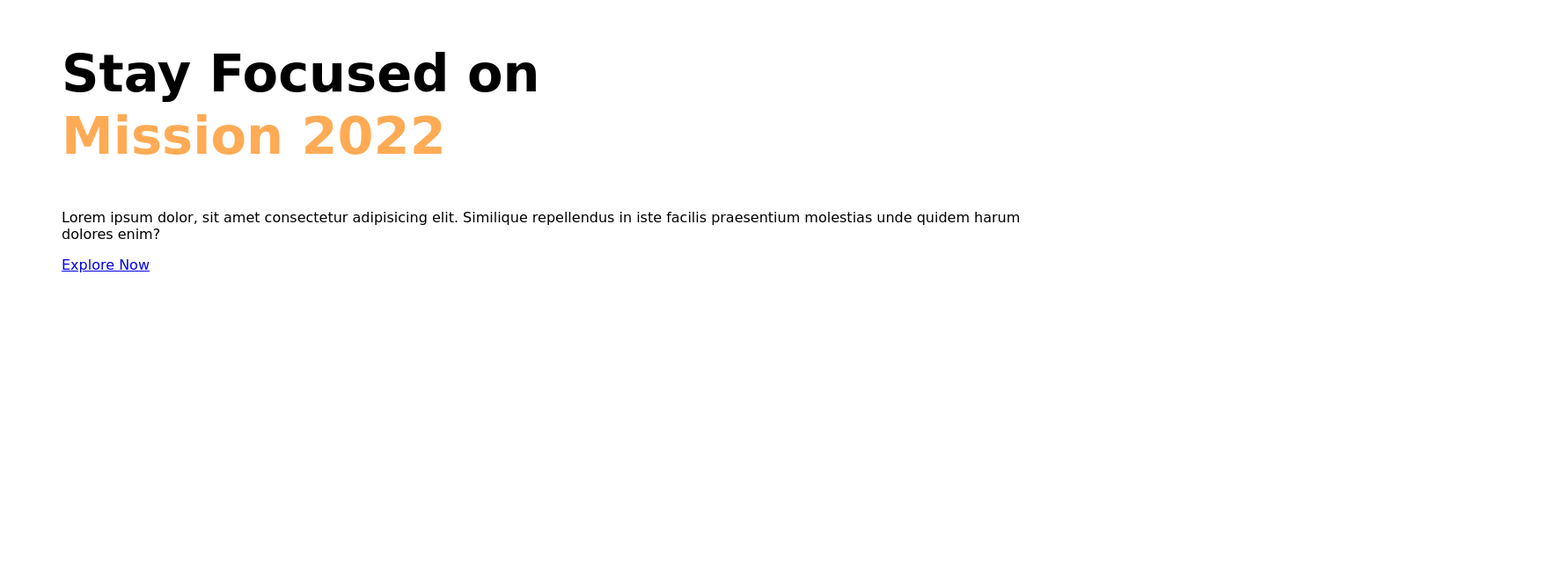
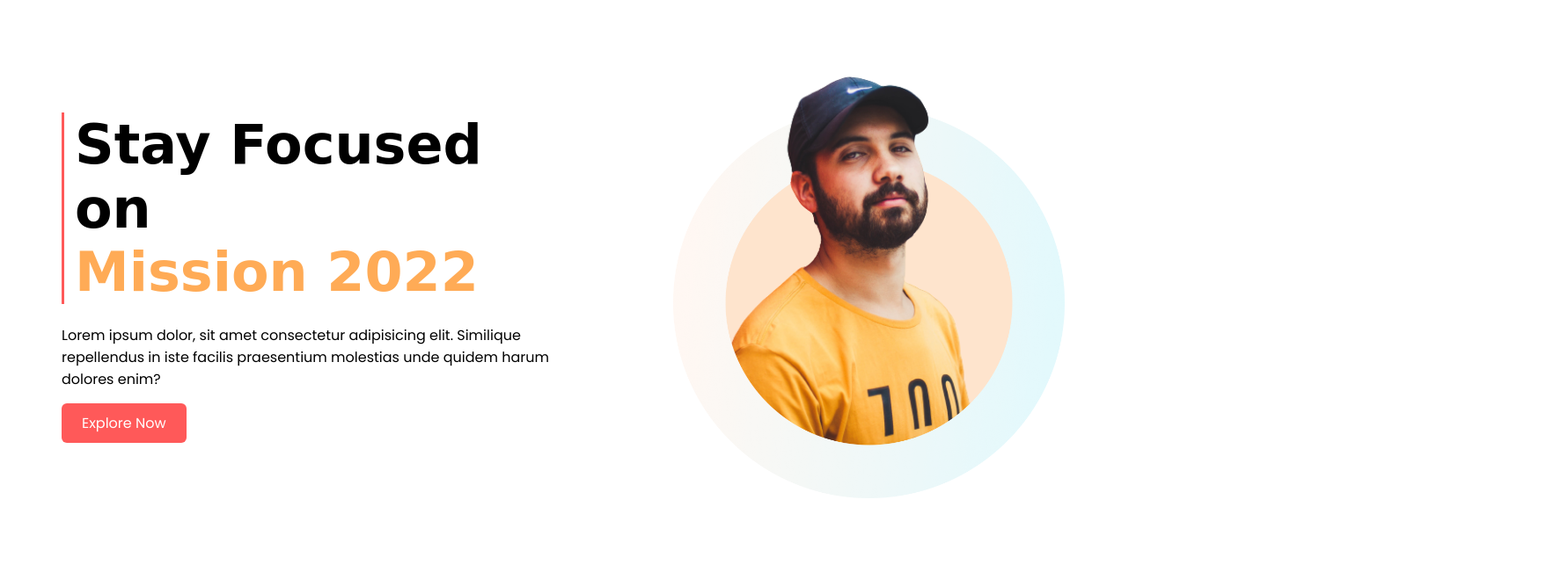
Before and after one commit to prapya625/Assignment-1---Portfulio-Website, a plain HTML site: page index.html in a window 1280 px wide. Shown: the top 643 px of the page at 88% size, 1774 px wide, since content can reach past the window. Drawn offline with Linux system fonts and the light colour scheme; a web font is replaced by a local one.

Commit message:
Hero Section Added

```diff
--- a/CSS/style.css
+++ b/CSS/style.css
@@ -1,7 +1,16 @@
 @import url("https://fonts.googleapis.com/css2?family=Luxurious+Roman&display=swap");
+@import url("https://fonts.googleapis.com/css2?family=Poppins:wght@100;400&display=swap");
 
-body {
-  font-family: "Luxurious Roman", cursive;
+:root {
+  --base-red-color: #ff5959;
+  --base-yellow-color: #ffab56;
+  --cursive-font: "Luxurious Roman", cursive;
+}
+
+* {
+  margin: 0;
+  padding: 0;
+  font-family: "Poppins", sans-serif;
 }
 
 .container {
@@ -11,10 +20,45 @@ body {
 }
 
 h1.hero-heading {
-  font-size: 59px;
+  font-size: 62px;
+  font-family: var(--cursive-font);
 }
 
 h1.hero-heading:nth-child(2) {
-  margin-top: -47px;
-  color: #ffab56;
+  margin-top: -1px;
+  color: var(--base-yellow-color);
 }
+
+a.hero-btn {
+  background: var(--base-red-color);
+  color: white;
+  text-decoration: none;
+  padding: 10px 23px;
+  border-radius: 6px;
+  margin-top: 15px;
+  display: inline-block;
+}
+
+.hero-content__section {
+  margin-top: 128px;
+}
+
+.hero-headings {
+  border-left: 3px solid var(--base-red-color);
+  padding-left: 12px;
+}
+
+p.hero-con {
+  padding-top: 23px;
+}
+
+.hero .row {
+  display: grid;
+  grid-template-columns: 50% 50%;
+}
+
+.hero-image img {
+  max-width: 78%;
+  display: block;
+  margin-left: auto;
+}
```
